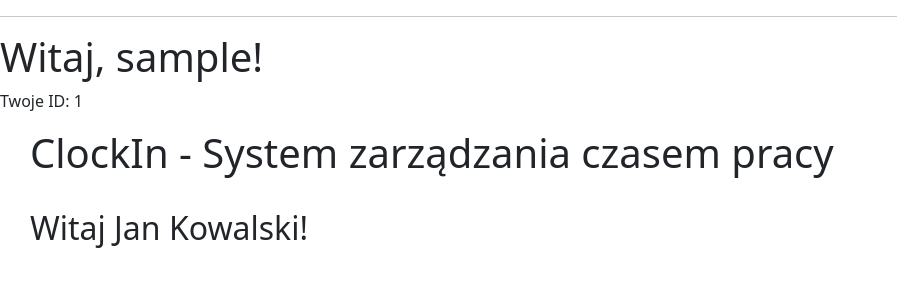
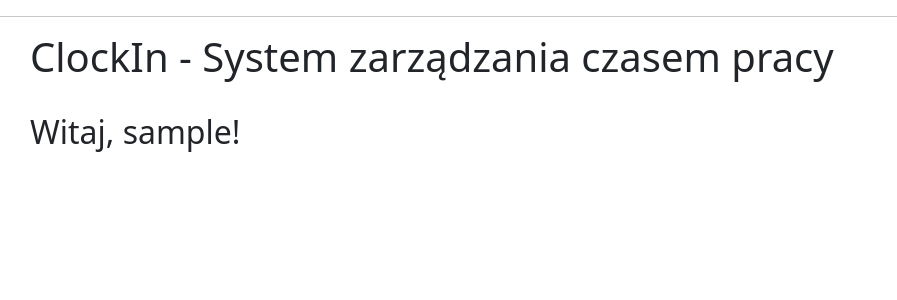
Before and after one commit to JakubNovvak/ClockIn, a Django app: page / in a window 1280 px wide. Shown: the part 80-380 px from the top of the page, without its empty margins (0-897 px from the left). Run offline with Django 5.2, Linux system fonts and the light colour scheme; the visitor is signed in with stand-in values (Sample User, id 1).

Commit message:
Remove unnecessary info from the home page

```diff
--- a/Source/ClockIn/templates/homeView.html
+++ b/Source/ClockIn/templates/homeView.html
@@ -9,14 +9,14 @@
 <body>
     {% include "navBar.html" %}
     <hr>
-    <h1>Witaj, {{ username }}!</h1>
-    <p>Twoje ID: {{ user_id }}</p>
+    <!-- <h1>Witaj, {{ username }}!</h1>
+    <p>Twoje ID: {{ user_id }}</p> -->
     <div style="margin-left: 30px;">
         <h1>ClockIn - System zarządzania czasem pracy</h1>
 
         <br>
 
-        <h2 style="font-weight: 310;">Witaj Jan Kowalski!</h2>
+        <h2 style="font-weight: 310;">Witaj, {{ username }}!</h2>
     </div>
 </body>
 </html>
```
